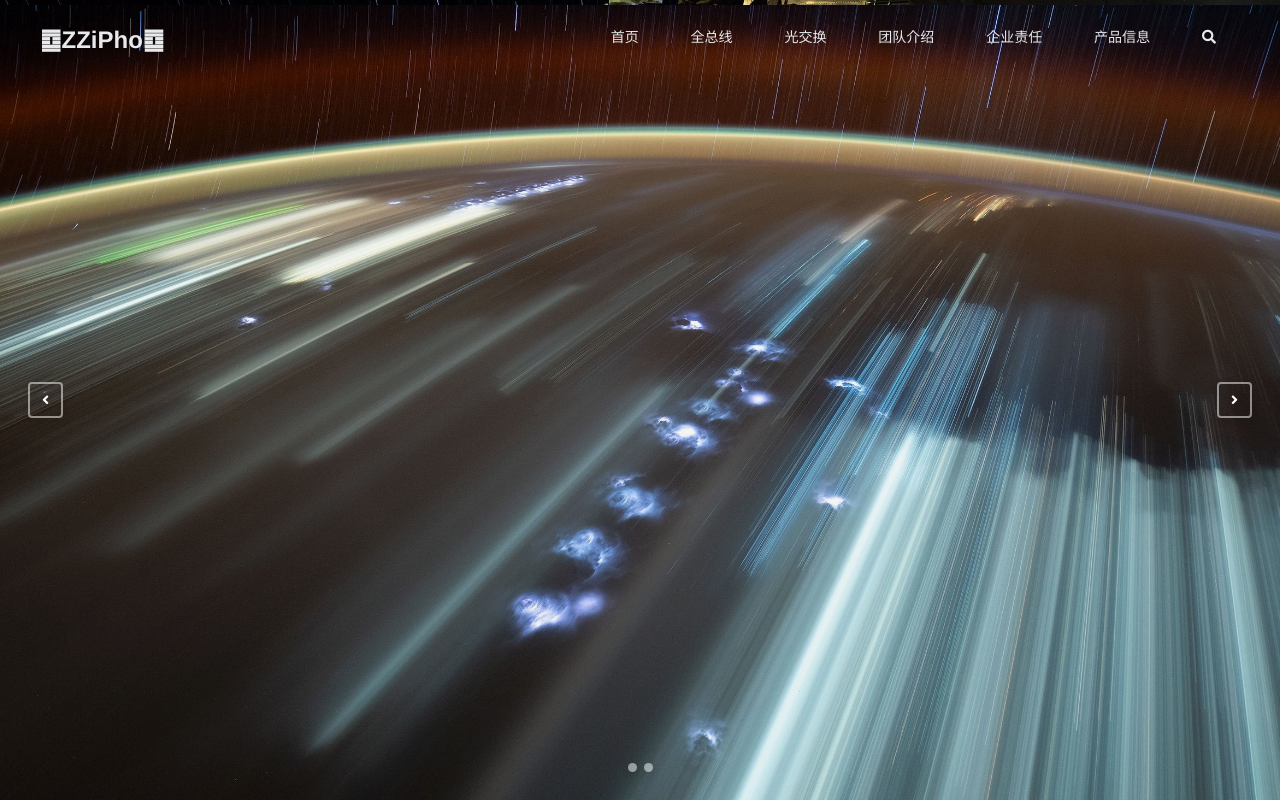
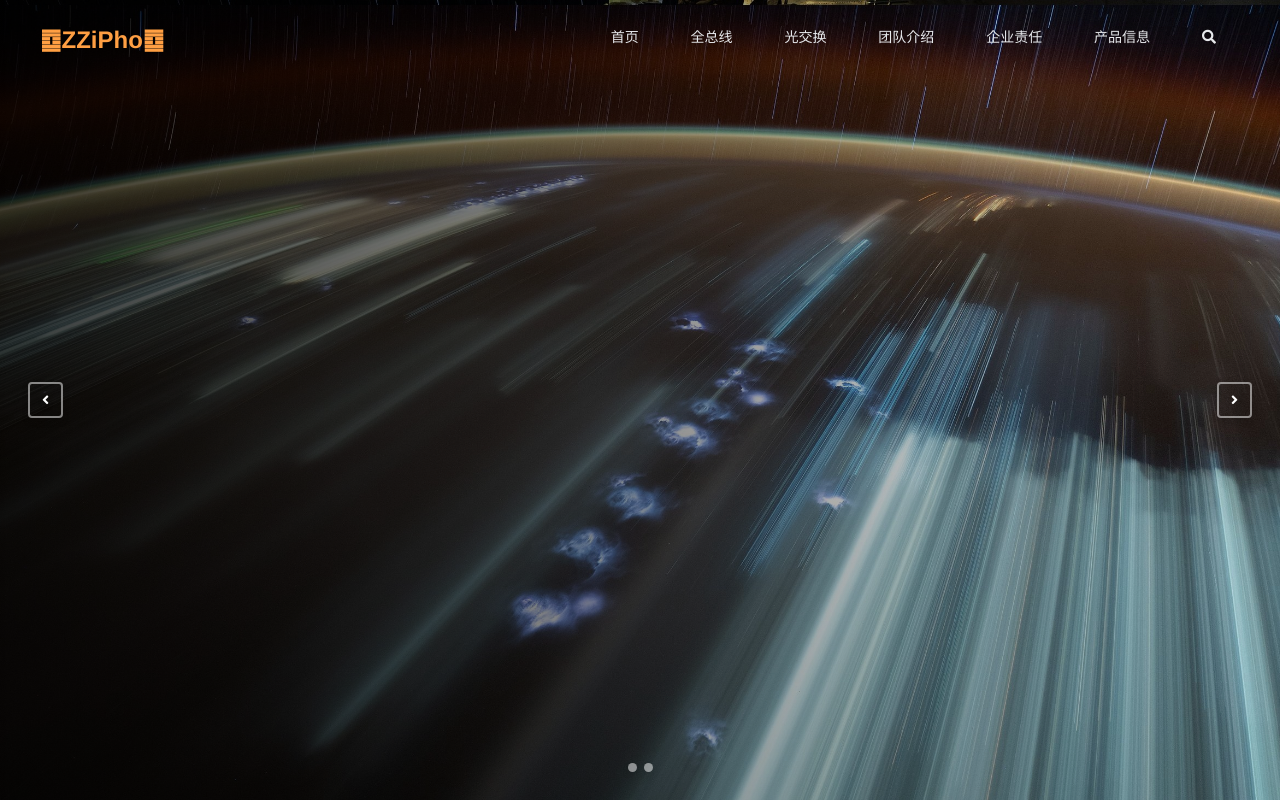
Before and after one commit to HeuerZhang/HeuerZhang.github.io, a plain HTML site: page index.html in a window 1280 px wide. Shown: the top 802 px of the page. Drawn offline with Linux system fonts and the light colour scheme; a script that the page names is missing.

Commit message:
Update style.css

```diff
--- a/style.css
+++ b/style.css
@@ -20,7 +20,7 @@ img {
   --text-color-gray: #8b8b8b;
   --text-color-dark-gray: #727272;
   --text-color-light-gray: #c6c6c6;
-  --backdrop-color: rgba(42, 42, 42, 0.2);
+  --backdrop-color: rgba(42, 42, 42, 0.7);
 }
 
 /* 栅格布局 */
@@ -39,7 +39,7 @@ header {
 .logo {
   font-size: 24px;
   font-weight: 600;
-  color: var(--text-color-lightest);
+  color: #ff9f43; /* 改为橙色，例如这个#ff9f43（Sun Orange） */;
 }
 
 header nav {
@@ -131,14 +131,15 @@ header.sticky nav i {
 }
 
 .backdrop {
-  background: var(--backdrop-color);
+ /* 从左侧（文字处）向右侧渐变消失 */
+  background: linear-gradient(to right, rgba(0,0,0,0.5), transparent);
+  opacity: 1; /* 此时让 opacity 生效 */
   z-index: 60;
   position: absolute;
   width: 100%;
   height: 100%;
   left: 0;
   top: 0;
-  opacity: 0.1;
 }
 
 .explore-btn {
```
